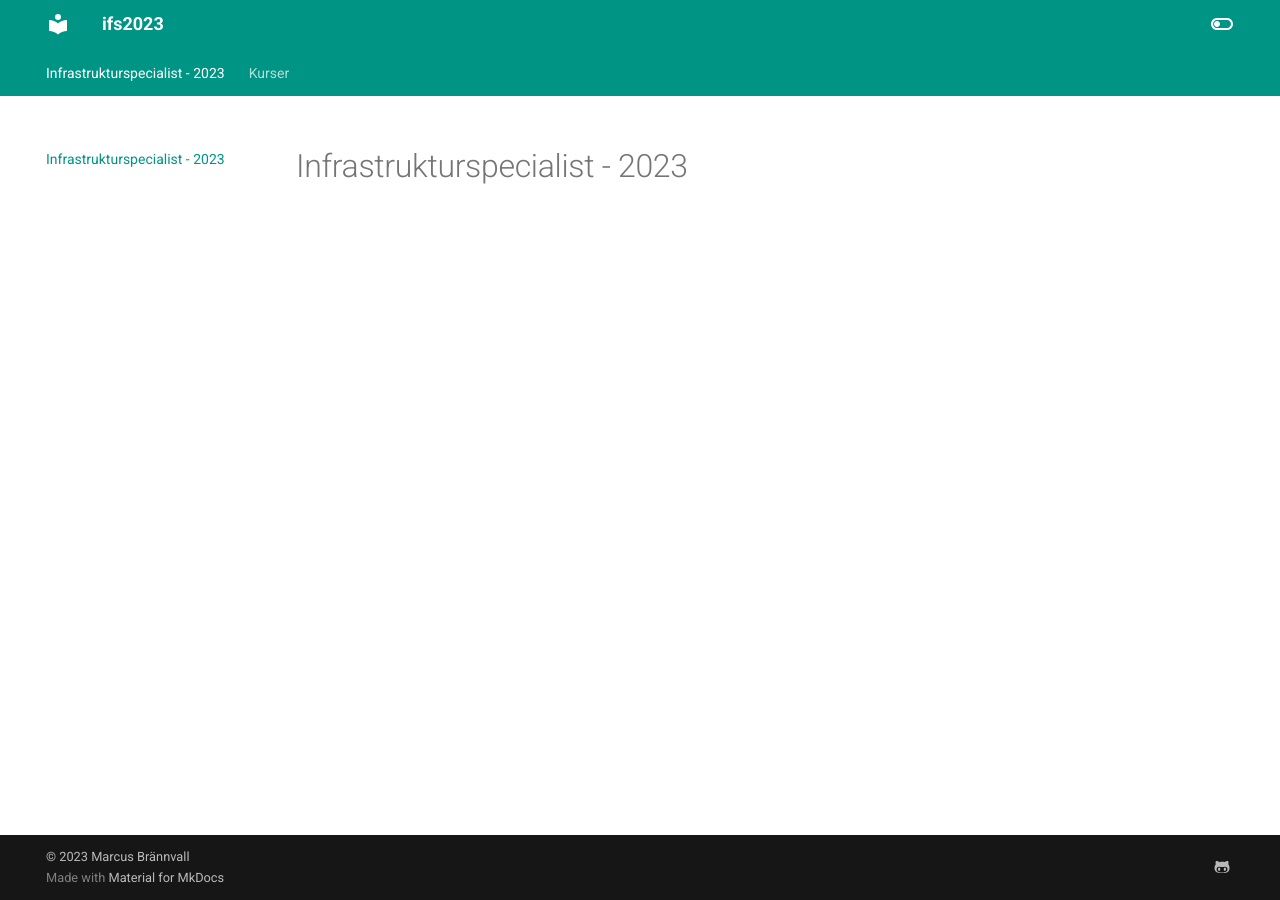
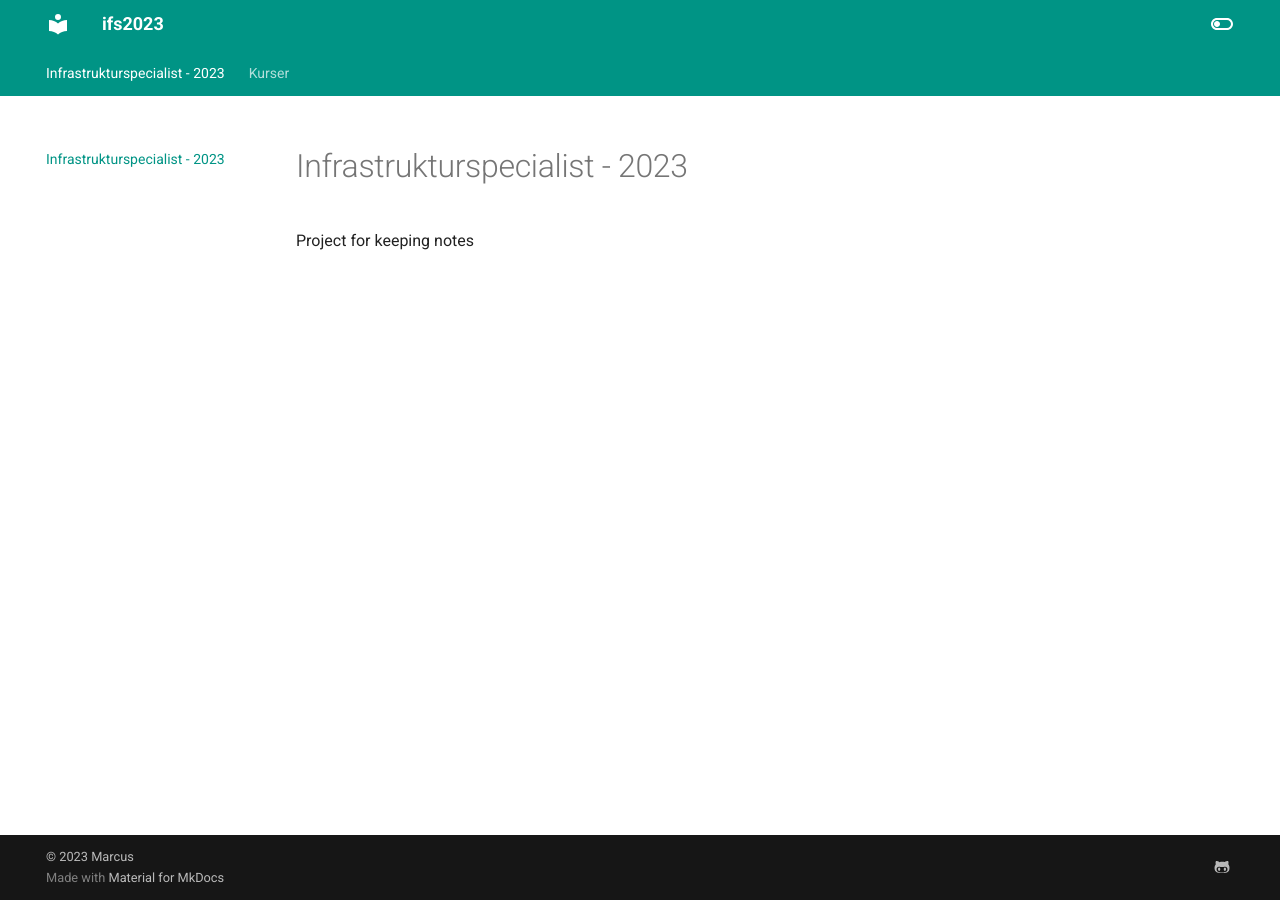
Before and after one commit to marcus-yh/notes, an MkDocs documentation site: the page built from docs/index.md, in a window 1280 px wide. Built offline with MkDocs 1.6.1 and Material for MkDocs 9.7.7, drawn with Linux system fonts in a browser that asks for light colours.

```diff
--- a/docs/index.md
+++ b/docs/index.md
@@ -1 +1,2 @@
 # Infrastrukturspecialist - 2023
+Project for keeping notes
--- a/mkdocs.yml
+++ b/mkdocs.yml
@@ -1,5 +1,5 @@
 site_name: ifs2023
-site_url: https://github.com/marcus-yh/notes
+site_url: https://github.com/marcus-yh/notes/
 theme:
   name: material
   features:
@@ -53,4 +53,4 @@ markdown_extensions:
       emoji_generator: !!python/name:materialx.emoji.to_svg
 
 copyright: |
-  &copy; 2023 <a href="https://github.com/marcus-yh"  target="_blank" rel="noopener">Marcus Brännvall</a>
+  &copy; 2023 <a href="https://github.com/marcus-yh"  target="_blank" rel="noopener">Marcus</a>
```
Also changed, not shown: 4 other files.
